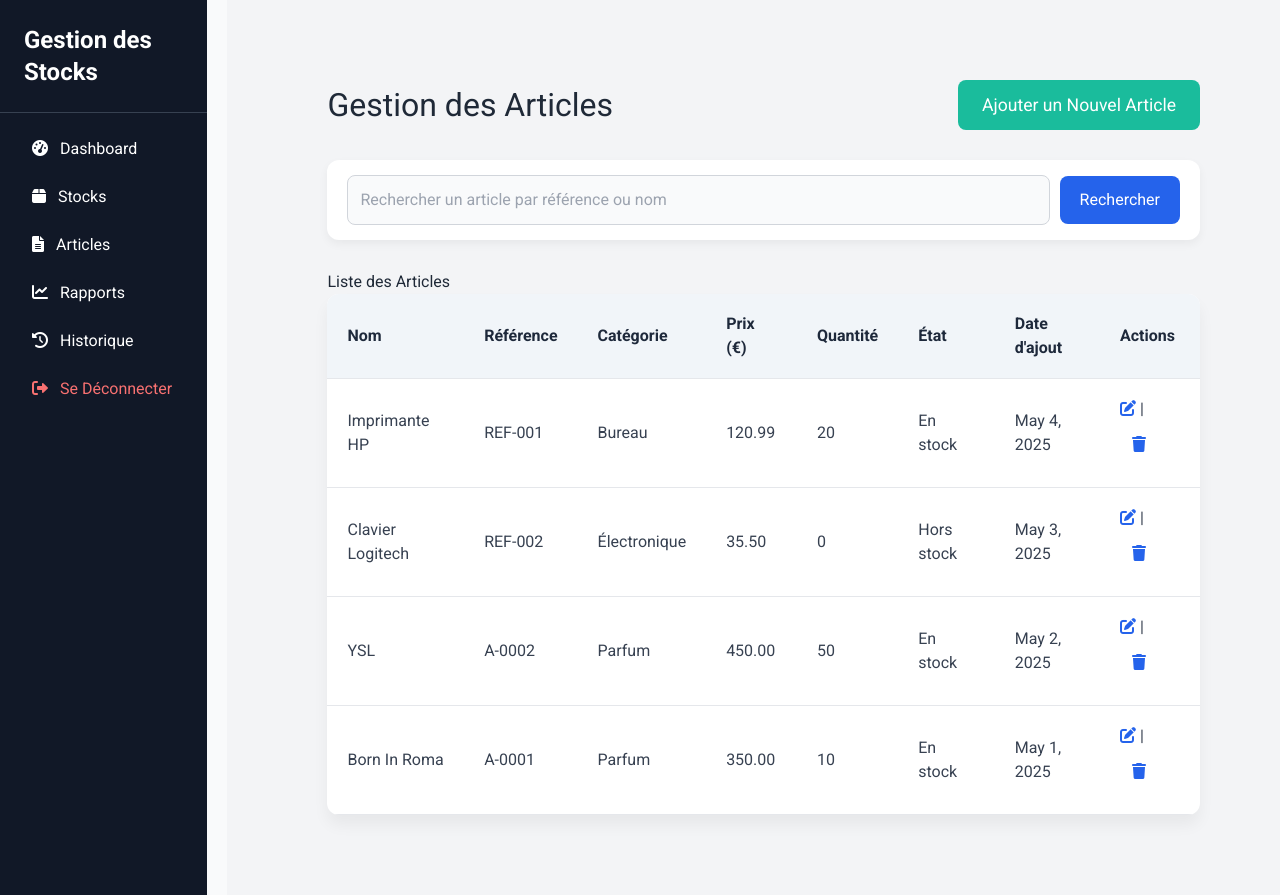
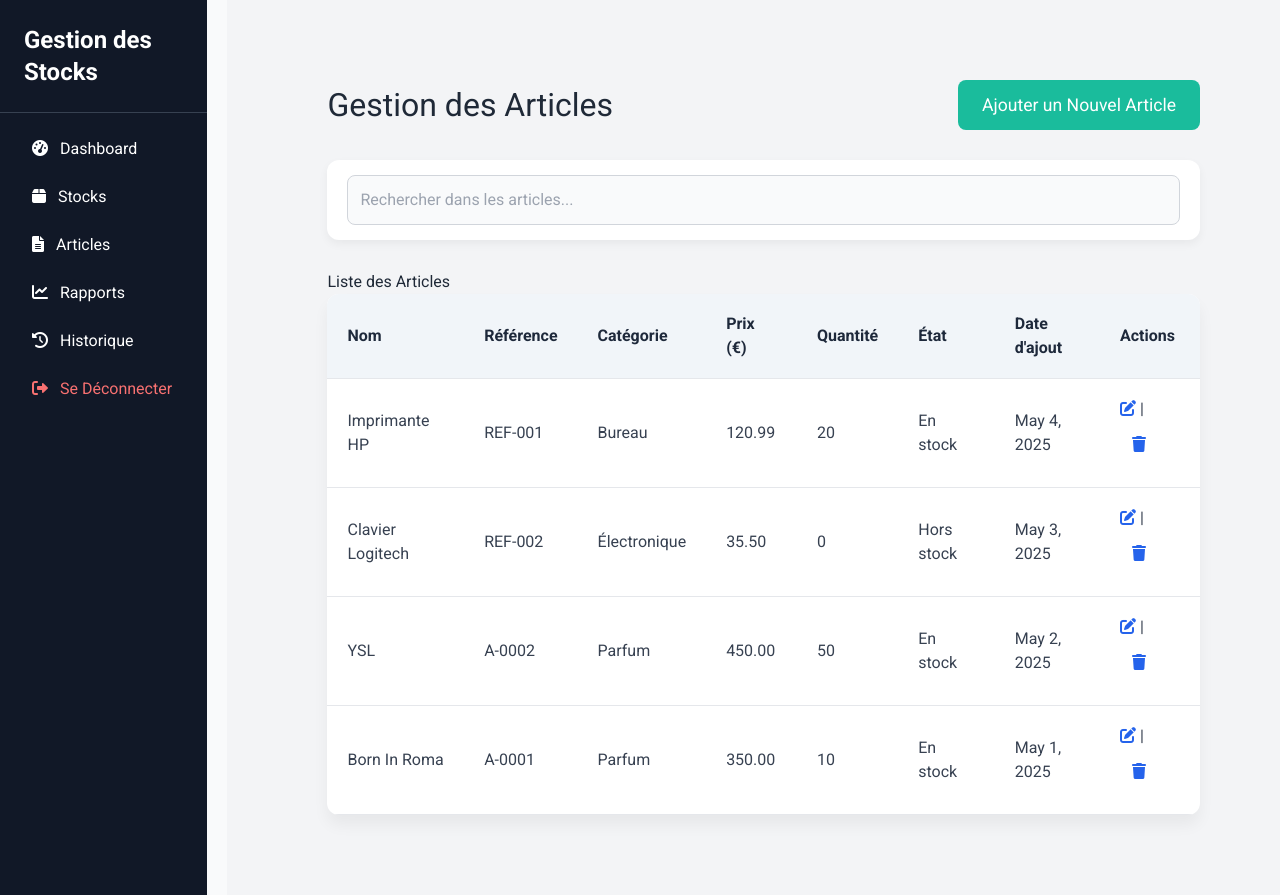
Before and after one commit to cypheredvortex/pfaprojectred, a Django app: page /articles/ in a window 1280 px wide. Run offline with Django 5.2, Linux system fonts and the light colour scheme; a user stored in the database is signed in; data comes from the database, SQL or seed files in the repository.

Commit message:
Update articles.html

```diff
--- a/templates/articles.html
+++ b/templates/articles.html
@@ -198,11 +198,10 @@
                 <button id="add-stock-btn">Ajouter un Nouvel Article</button>
             </div>
 
-            <!-- Search Form -->
-            <form method="get" action="{% url 'search_articles' %}" class="search-container">
-                <input type="text" name="query" id="search-bar" placeholder="Rechercher un article par référence ou nom" value="{{ query }}">
-                <button type="submit" id="search-btn">Rechercher</button>
-            </form>
+            <!-- Search Bar -->
+    <div class="search-container">
+        <input type="text" id="search-bar" placeholder="Rechercher dans les articles..." onkeyup="filterTable()">
+    </div>
 
             <!-- Add Article Form (Modal) -->
             <div id="overlay">
@@ -299,5 +298,13 @@
                 this.style.display = 'none';
             }
         });
+        function filterTable() {
+        const input = document.getElementById("search-bar").value.toLowerCase();
+        const rows = document.querySelectorAll("#articles-table tbody tr");
+        rows.forEach(row => {
+            const text = row.innerText.toLowerCase();
+            row.style.display = text.includes(input) ? "" : "none";
+        });
+    }
     </script>
 {% endblock %}
```
